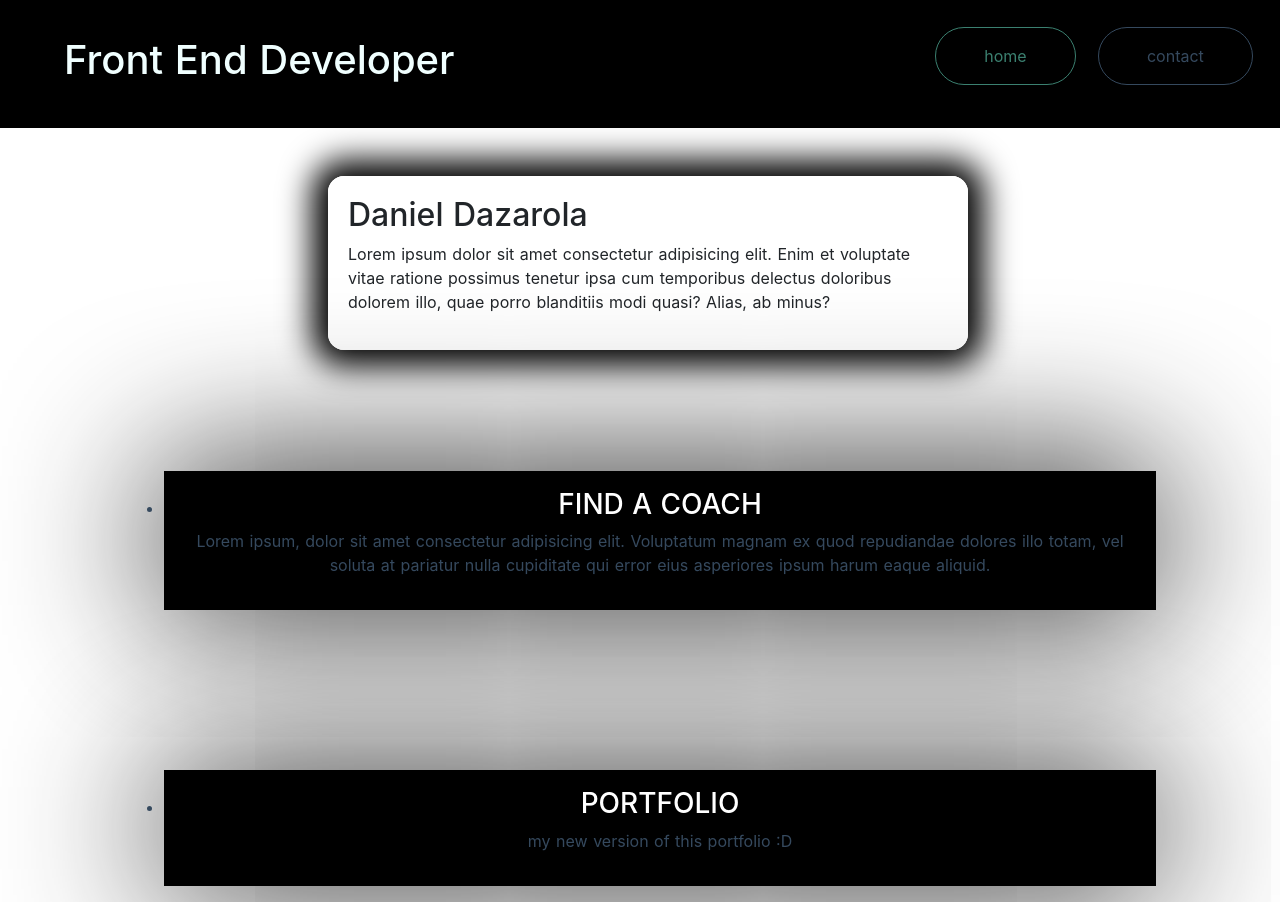
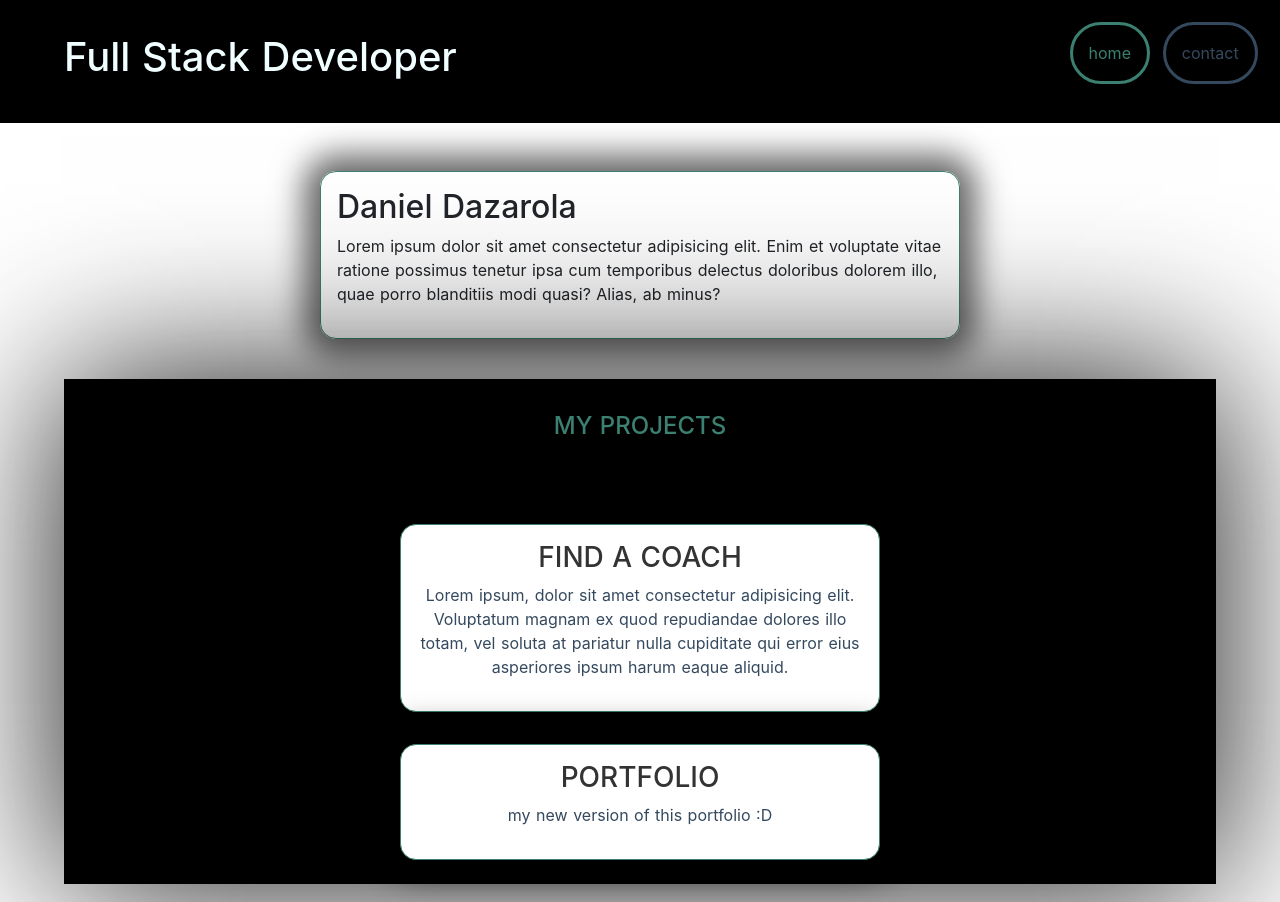
Before and after one commit to phronesys/phronesys.github.io, a Nuxt app: page / in a window 1280 px wide. Built offline with nearby package versions, Linux system fonts and the light colour scheme.

Commit message:
retoques al diseño

```diff
--- a/layouts/default.vue
+++ b/layouts/default.vue
@@ -2,7 +2,7 @@
   <div>
     <nav class="navbar">
       <!-- change button class if i'm in that place -->
-      <h1 id="header-title">Front End Developer</h1>
+      <h1 id="header-title">Full Stack Developer</h1>
       <ul>
         <li class="button">
           <nuxt-link to="/" :class="isHome ? 'button--green' : 'button--grey'">
@@ -84,7 +84,7 @@ html {
 .button {
   list-style: none;
   display: inline-block;
-  padding: 0.7rem;
+  padding: 0.4rem;
 }
 #header-title {
   display: inline;
@@ -100,12 +100,12 @@ html {
   transform: scale(1.1);
 }
 .button--green {
-  border: 0.1rem solid #3b8070;
+  border: 0.2rem solid #3b8070;
   color: #3b8070;
   display: inline-block;
   border-radius: 4rem;
   text-decoration: none;
-  padding: 1rem 3rem;
+  padding: 1rem 1rem;
 }
 .button--green:hover {
   color: #fff;
@@ -113,12 +113,12 @@ html {
 }
 
 .button--grey {
-  border: 1px solid #35495e;
+  border: .2rem solid #35495e;
   color: #35495e;
   display: inline-block;
   border-radius: 4rem;
   text-decoration: none;
-  padding: 1rem 3rem;
+  padding: 1rem 1rem;
 }
 .button--grey:hover {
   color: #fff;
--- a/pages/contact.vue
+++ b/pages/contact.vue
@@ -2,7 +2,7 @@
   <div>
     <div class="container">
       <h1>contact</h1>
-      <a href="https://github.com/phronesys" target="_blank">Github</a>
+      <a href="https://github.com/phronesys" target="_blank" class="button--green">Github</a>
     </div>
   </div>
 </template>
--- a/pages/index.vue
+++ b/pages/index.vue
@@ -11,13 +11,10 @@
         </p>
       </div>
     </div>
-    <div class="project-box">
+    <div class="projects">
+      <h4>My projects</h4>
       <ul>
-        <li
-          v-for="project in projectList"
-          :key="project.title"
-          class="projects"
-        >
+        <li v-for="project in projectList" :key="project.title" class="about">
           <h3>{{ project.title }}</h3>
           <p>{{ project.text }}</p>
         </li>
@@ -55,54 +52,75 @@ export default {
   left: 50%;
   transform: translateX(-50%);
   max-width: 40rem;
-  box-shadow: 0 0 2rem 1rem rgba(0, 0, 0, 1);
+  box-shadow: 0 0 2rem 1rem rgba(0, 0, 0, 0.6);
   z-index: 1rem;
-  border: 0.3rem solid #fff;
+  border: 0.01rem solid #3b8070;
   border-radius: 1rem;
   padding: 1rem;
   margin: 0.5rem;
+  margin-left: 0;
   animation: mouseHoverReverse 1s forwards;
+  list-style: none;
 }
 .about:hover {
   animation: mouseHover 1s forwards;
 }
 
 @keyframes mouseHover {
-  0%{
-    transform: translateX(-50%)
+  0% {
+    transform: translateX(-50%);
   }
   100% {
     transform: translateX(-50%) scale(1.1);
-    box-shadow: 0 0 8rem 1rem rgba(0, 0, 0, .7);
-    border: .1rem solid #3b8070;
+    box-shadow: 0 0 8rem 1rem rgba(0, 0, 0, 0.3);
+    border: 0.1rem solid #3b8070;
   }
 }
 @keyframes mouseHoverReverse {
-  0%{
+  0% {
     transform: translateX(-50%) scale(1.1);
   }
   100% {
     transform: translate(-50%);
   }
 }
-.project-box {
 
-}
 .projects h3 {
-  color: #fff;
+  color: #333;
   text-transform: uppercase;
 }
+.projects h4 {
+  color: #3b8070;
+  text-transform: uppercase;
+  position: absolute;
+  padding: 1rem;
+  padding-top: 2rem;
+  left: 50%;
+  transform: translateX(-50%);
+}
 .projects {
+  display: grid;
+  grid-auto-flow: column;
   position: relative;
   left: 50%;
   transform: translateX(-50%);
   text-align: center;
-  max-width: 80%;
+  max-width: 90%;
   border: 0.1rem solid #000;
   color: #35495e;
   background-color: #000;
   box-shadow: 0 0 10rem 2px rgba(0, 0, 0, 0.9);
   padding: 1rem;
-  margin: 10rem 0 0 0;
+  margin: 5rem 0 0 0;
+}
+.projects .about {
+  background: #fff;
+  max-width: 30em;
+  padding-bottom: 1rem;
+  margin-bottom: 2rem;
+}
+ul {
+  padding-left: 0;
+  margin-top: 5rem;
 }
 </style>
```
Also changed, not shown: 3 other files (tests, documents, lock files or other folders).
